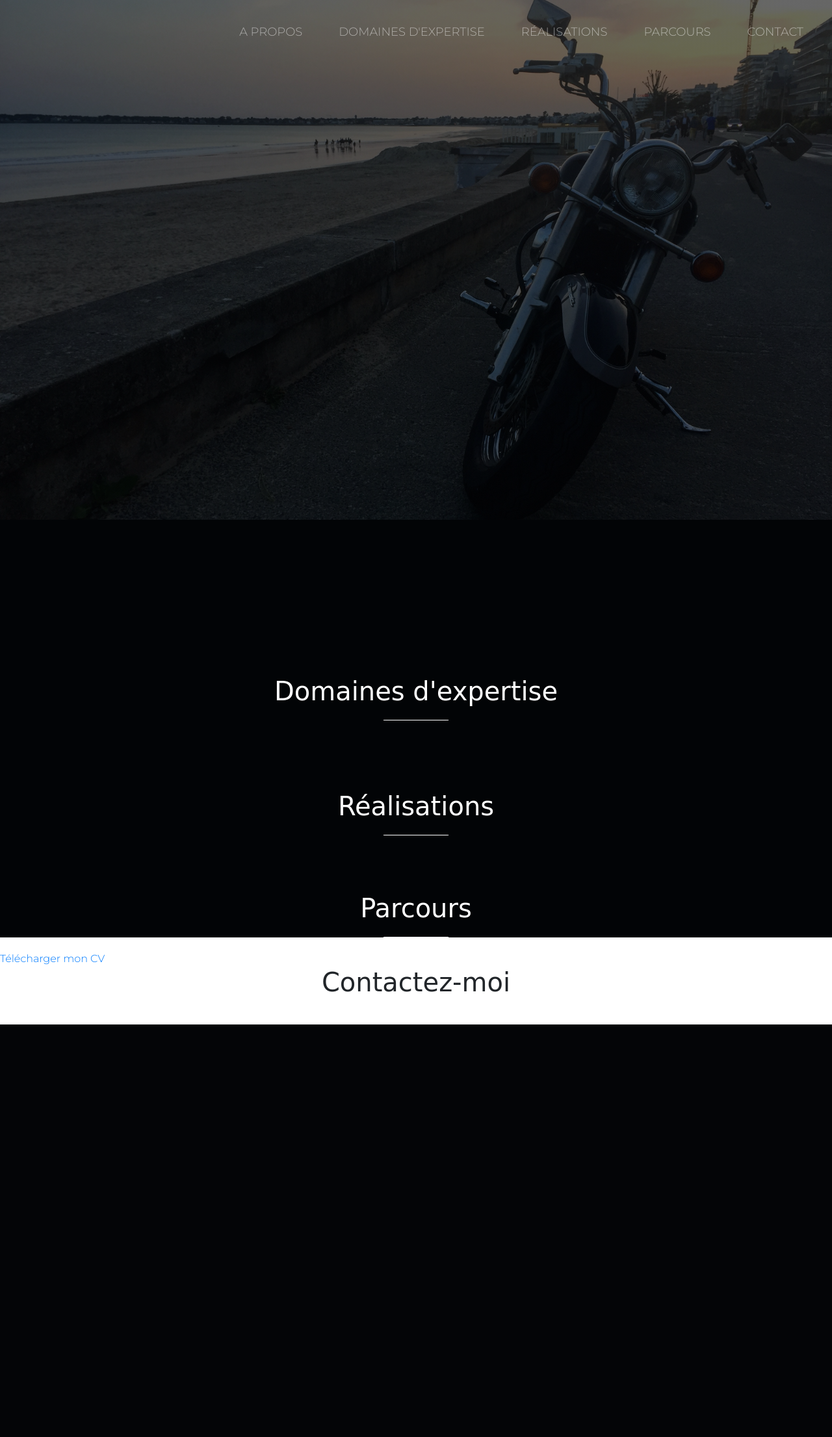
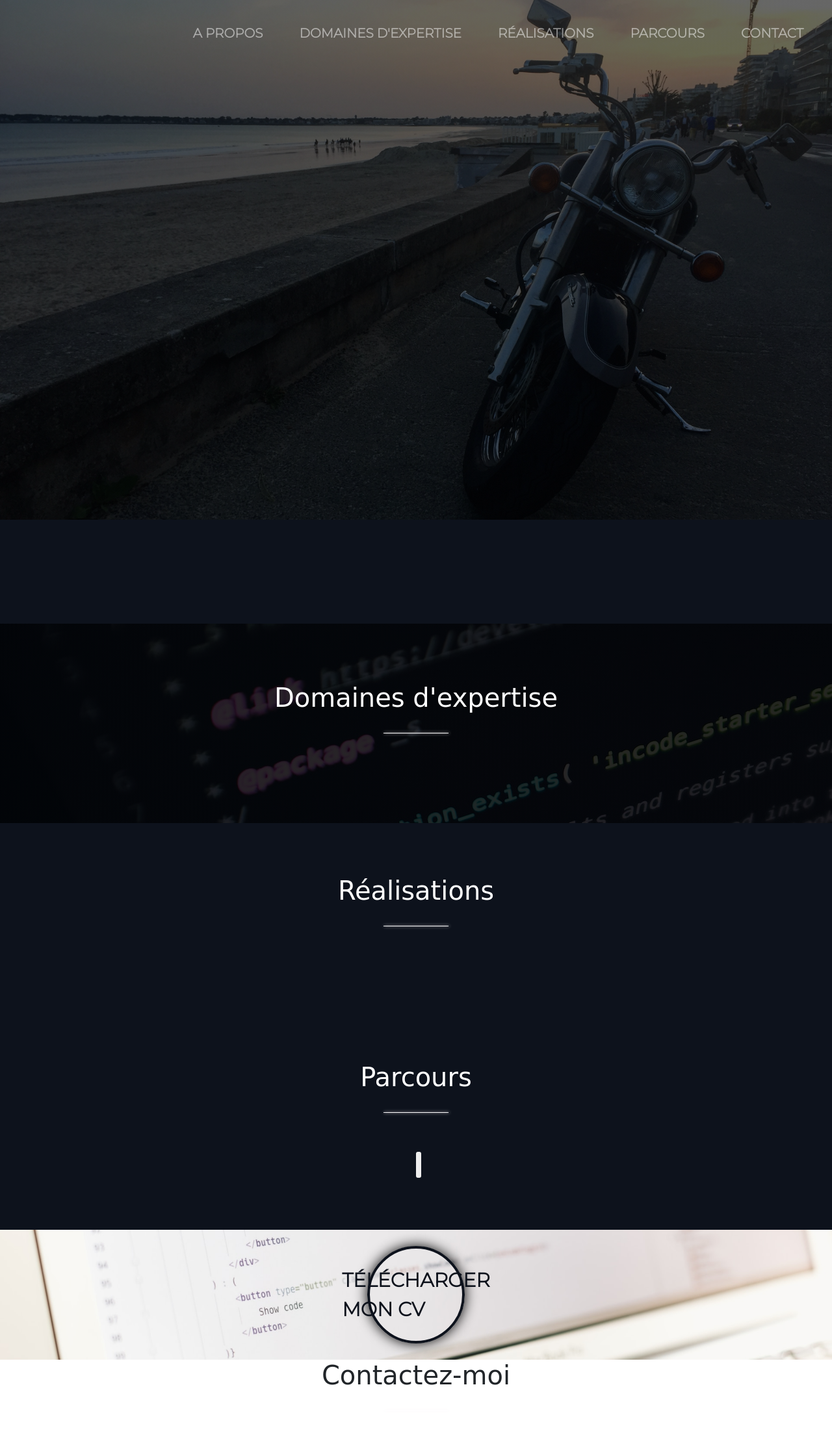
Before and after one commit to Julia-Legrand/Portfolio, a PHP site: template portfolio/templates/main/index.html.twig in a window 1280 px wide. Shown: the whole page at 65% size. Before the commit the page ends 1577 px from the top, so only its background shows below. Run offline with PHP 8.4, Linux system fonts and the light colour scheme; the template is opened without the code that fills it, so the values that code supplies are empty; some libraries are stand-ins or nearby versions; some web fonts are replaced.

Commit message:
Mise à jour du code

```diff
--- a/portfolio/public/css/_mixins.scss
+++ b/portfolio/public/css/_mixins.scss
@@ -1,6 +1,6 @@
 @mixin title1 {
     font-family: 'Alata', sans-serif;
-    font-size: 70px;
+    font-size: 90px;
     text-align: center;
     text-transform: uppercase;
     color: white;
--- a/portfolio/public/css/style.css
+++ b/portfolio/public/css/style.css
@@ -1,7 +1,7 @@
 /*************** GLOBAL ***************/
 h1 {
   font-family: "Alata", sans-serif;
-  font-size: 70px;
+  font-size: 90px;
   text-align: center;
   text-transform: uppercase;
   color: white;
@@ -19,9 +19,10 @@ h2::after {
   width: 100px;
   content: "";
   margin: 0 auto;
-  margin-top: 20px;
-  margin-bottom: 20px;
+  margin-top: 30px;
+  margin-bottom: 40px;
   background-color: white;
+  box-shadow: #f4eff3 1px 0 5px;
 }
 
 h3 {
@@ -36,9 +37,10 @@ h3::after {
   width: 100px;
   content: "";
   margin: 0 auto;
-  margin-top: 10px;
-  margin-bottom: 20px;
+  margin-top: 20px;
+  margin-bottom: 30px;
   background-color: white;
+  box-shadow: #f4eff3 1px 0 5px;
 }
 
 p,
@@ -79,9 +81,10 @@ header {
 header .navbar-nav a {
   text-transform: uppercase;
   margin: 20px;
-  font-size: 18px;
+  font-size: 20px;
   text-decoration: none;
   text-align: center;
+  font-weight: bold;
 }
 header .navbar-nav a:after {
   content: "";
@@ -108,7 +111,7 @@ header #presentation {
 
 /***** ABOUT *****/
 #about {
-  background-color: #020406;
+  background-color: #0D121C;
   color: white;
   display: flex;
   justify-content: space-evenly;
@@ -116,25 +119,26 @@ header #presentation {
   padding: 80px;
 }
 #about .aboutText {
-  width: 500px;
-  text-align: justify;
-  margin: 20px 0;
+  width: 600px;
+  text-align: center;
+  margin: 60px 0;
+  line-height: 30px;
 }
 #about .aboutPicture img {
   box-shadow: rgba(247, 246, 248, 0.899) 0px 0px 30px 0px;
   border-radius: 50%;
-  margin: 20px 0;
+  margin: 60px 0;
 }
 
 /***** SKILLS *****/
 #skills {
-  background-color: #020406;
+  background-image: linear-gradient(rgba(1, 1, 1, 0.85), rgba(1, 1, 1, 0.85)), url(../images/imageCode2.jpg);
   color: white;
   display: flex;
   flex-direction: column;
   justify-content: space-evenly;
   align-items: center;
-  padding: 80px;
+  padding: 90px;
 }
 #skills .skillBlocs {
   display: flex;
@@ -158,19 +162,20 @@ header #presentation {
 
 /***** PROJECTS *****/
 #projects {
-  background-color: #020406;
+  background-color: #0D121C;
   color: white;
   display: flex;
   flex-direction: column;
   justify-content: space-evenly;
   align-items: center;
+  padding: 80px;
 }
 #projects .projectBlocs {
   display: flex;
   flex-direction: row;
   justify-content: space-evenly;
   align-items: start;
-  margin-bottom: 60px;
+  margin-bottom: 20px;
 }
 #projects .projectBlocs .projectBloc {
   display: flex;
@@ -178,17 +183,24 @@ header #presentation {
   justify-content: center;
   align-items: center;
   text-align: center;
-  width: 280px;
-  margin: 40px 60px;
+  width: 400px;
+  margin: 30px 40px;
 }
 #projects .projectBlocs .projectBloc img {
-  margin: 40px;
-  box-shadow: rgba(247, 246, 248, 0.899) 0px 0px 30px 0px;
+  width: 400px;
+  margin: 20px 10px 40px 10px;
+  border-radius: 10px;
+  box-shadow: rgba(247, 246, 248, 0.899) 0px 0px 20px 0px;
+}
+#projects .projectBlocs .projectBloc img:hover {
+  width: 510px;
+  transition: 1s;
 }
 
 /***** CAREER *****/
 #career {
-  background-color: #020406;
+  background-color: #0D121C;
+  padding: 60px;
 }
 #career h2 {
   color: white;
@@ -209,8 +221,8 @@ header #presentation {
   top: 20px;
   bottom: 20px;
   left: 50%;
-  width: 2px;
-  background: white;
+  width: 8px;
+  background: #eeeeee;
   border-radius: 3px;
   z-index: 1;
 }
@@ -219,6 +231,7 @@ header #presentation {
   background: #eeeeee;
   width: calc(50% - 40px);
   padding: 15px;
+  box-shadow: rgba(247, 246, 248, 0.899) 0px 0px 10px 0px;
 }
 #career .timeline article + article {
   margin-top: 20px;
@@ -228,11 +241,11 @@ header #presentation {
   display: block;
   position: absolute;
   top: 0;
-  left: calc(100% + 29px);
+  left: calc(100% + 26px);
   background: #d6d6d6;
   width: 24px;
   height: 24px;
-  border: 2px white solid;
+  border: 6px #eeeeee solid;
   border-radius: 50%;
   z-index: 2;
 }
@@ -243,9 +256,9 @@ header #presentation {
   left: 100%;
   width: 0;
   height: 0;
-  border-top: 12px solid transparent;
-  border-left: 22px solid #eeeeee;
-  border-bottom: 12px solid transparent;
+  border-top: 20px solid transparent;
+  border-left: 16px solid #eeeeee;
+  border-bottom: 20px solid transparent;
 }
 #career .timeline article:nth-child(even) {
   margin-left: calc(50% + 48px);
@@ -274,9 +287,37 @@ header #presentation {
 #career .timeline article li span {
   display: inline-block;
   width: 70px;
-  color: black;
+  color: #346abf;
 }
 
 /***** CV *****/
+#cv {
+  background-image: url(../images/imageCode.jpg);
+  background-position: center;
+  background-size: cover;
+  height: 25vh;
+  display: flex;
+  justify-content: center;
+  align-items: center;
+  padding: 40px;
+}
+#cv .cv {
+  display: flex;
+  justify-content: center;
+  align-items: center;
+  height: 150px;
+  width: 150px;
+  border-radius: 50%;
+  border: #0D121C solid 4px;
+  box-shadow: rgb(1, 1, 1) 0px 0px 20px 0px;
+}
+#cv .cv .cv-link a {
+  font-size: 30px;
+  font-weight: bold;
+  color: #0D121C;
+  text-transform: uppercase;
+  text-decoration: none;
+}
+
 /***** CONTACT *****/
 /***** FOOTER *****//*# sourceMappingURL=style.css.map */
--- a/portfolio/public/css/style.scss
+++ b/portfolio/public/css/style.scss
@@ -16,9 +16,10 @@ h2::after {
     width: 100px;
     content: "";
     margin: 0 auto;
-    margin-top: 20px;
-    margin-bottom: 20px;
+    margin-top: 30px;
+    margin-bottom: 40px;
     background-color: white;
+    box-shadow: #f4eff3 1px 0 5px;
 }
 
 h3 {
@@ -76,9 +78,10 @@ header {
         a {
             text-transform: uppercase;
             margin: 20px;
-            font-size: 18px;
+            font-size: 20px;
             text-decoration: none;
             text-align: center;
+            font-weight: bold;
         }
 
         a:after {
@@ -110,7 +113,7 @@ header {
 
 /***** ABOUT *****/
 #about {
-    background-color: #020406;
+    background-color: #0D121C;
     color: white;
     display: flex;
     justify-content: space-evenly;
@@ -118,27 +121,28 @@ header {
     padding: 80px;
 
     .aboutText {
-        width: 500px;
-        text-align: justify;
-        margin: 20px 0;
+        width: 600px;
+        text-align: center;
+        margin: 60px 0;
+        line-height: 30px;
     }
 
     .aboutPicture img {
         box-shadow: rgba(247, 246, 248, 0.899) 0px 0px 30px 0px;
         border-radius: 50%;
-        margin: 20px 0;
+        margin: 60px 0;
     }
 }
 
 /***** SKILLS *****/
 #skills {
-    background-color: #020406;
+    background-image: linear-gradient(rgba(1, 1, 1, 0.85), rgba(1, 1, 1, 0.85)), url(../images/imageCode2.jpg);
     color: white;
     display: flex;
     flex-direction: column;
     justify-content: space-evenly;
     align-items: center;
-    padding: 80px;
+    padding: 90px;
 
     .skillBlocs {
         display: flex;
@@ -165,19 +169,20 @@ header {
 
 /***** PROJECTS *****/
 #projects {
-    background-color: #020406;
+    background-color: #0D121C;
     color: white;
     display: flex;
     flex-direction: column;
     justify-content: space-evenly;
     align-items: center;
+    padding: 80px;
 
     .projectBlocs {
         display: flex;
         flex-direction: row;
         justify-content: space-evenly;
         align-items: start;
-        margin-bottom: 60px;
+        margin-bottom: 20px;
 
         .projectBloc {
             display: flex;
@@ -198,10 +210,13 @@ header {
 
 /***** CAREER *****/
 #career {
-    background-color: #020406;
+    background-color: #0D121C;
+    padding: 60px;
+
     h2 {
         color: white;
     }
+
     * {
         box-sizing: border-box;
     }
@@ -220,8 +235,8 @@ header {
         top: 20px;
         bottom: 20px;
         left: 50%;
-        width: 2px;
-        background: white;
+        width: 8px;
+        background: #eeeeee;
         border-radius: 3px;
         z-index: 1;
     }
@@ -296,12 +312,43 @@ header {
     .timeline article li span {
         display: inline-block;
         width: 70px;
-        color: black;
+        color: #346abf;
     }
 }
 
 /***** CV *****/
+#cv {
+    background-image: url(../images/imageCode.jpg);
+    background-position: center;
+    background-size: cover;
+    height: 25vh;
+    display: flex;
+    justify-content: center;
+    align-items: center;
+    padding: 40px;
 
+    .cv {
+        display: flex;
+        justify-content: center;
+        align-items: center;
+        height: 150px;
+        width: 150px;
+        border-radius: 50%;
+        border: #0D121C solid 4px;
+        box-shadow: rgba(1, 1, 1, 1) 0px 0px 20px 0px;
+
+        .cv-link {
+
+            a {
+                font-size: 30px;
+                font-weight: bold;
+                color: #0D121C;
+                text-transform: uppercase;
+                text-decoration: none;
+            }
+        }
+    }
+}
 
 
 /***** CONTACT *****/
--- a/portfolio/templates/main/index.html.twig
+++ b/portfolio/templates/main/index.html.twig
@@ -68,9 +68,12 @@
         <div class="projectBlocs">
             {% for project in projects %}
                 <div class="projectBloc">
-                    <img src="{{ asset('uploads/images/' ~ project.projectPicture) }}" style="width: 300px;">
+                    <img src="{{ asset('uploads/images/' ~ project.projectPicture) }}">
                     <h3>{{ project.projectTitle }}</h3>
                     <p>{{ project.projectText }}</p>
+                    {% for skill in project.skills %}
+                        <span>{{ skill.skillTitle }}</span>
+                    {% endfor %}
                 </div>
             {% endfor %}
         </div>
@@ -80,23 +83,27 @@
 
     <section id="career">
         <h2>Parcours</h2>
-        {% for career in careers %}
-            <div class="timeline">
+        <div class="timeline">
+            {% for career in careers %}
                 <article>
                     <p><strong>{{ career.careerTitle }}</strong></p>
-                    <p>{{ career.careerCompany }}</p>
-                    <p>{{ career.careerCity }}</p>
-                    <p>{{ career.startDate }} - {{ career.endDate }}</p>
+                    <ul>
+                        <li>{{ career.careerCompany }}</li>
+                        <li>{{ career.careerCity }}</li>
+                        <li>{{ career.startDate }} - {{ career.endDate }}</li>
+                    </ul>
                 </article>
-            </div>
-        {% endfor %}
+            {% endfor %}
+        </div>
     </section>
 
 <!--------------------Télécharger le CV-------------------->
 
     <section id="cv">
         <div class="cv">
-            <a class="cv-link" href="" download>Télécharger mon CV</a>
+            <div class="cv-link">
+                <a href="" download>Télécharger mon CV</a>
+            </div>
         </div>
     </section>
 
```
Also changed, not shown: other parts of portfolio/public/css/style.scss (+20 -11 lines), portfolio/src/Entity/Projects.php (+4 -3 lines), portfolio/src/Entity/Skills.php (+4 -3 lines), 1 other file.
